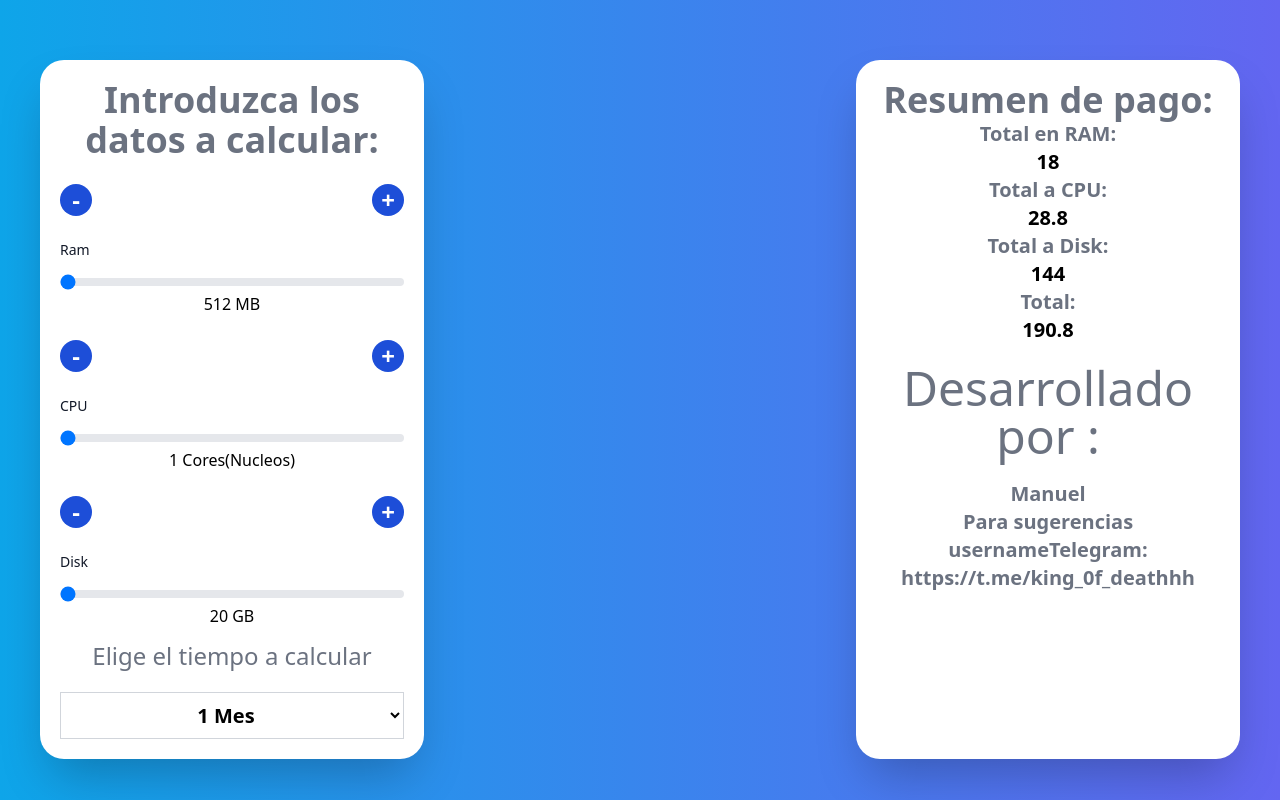
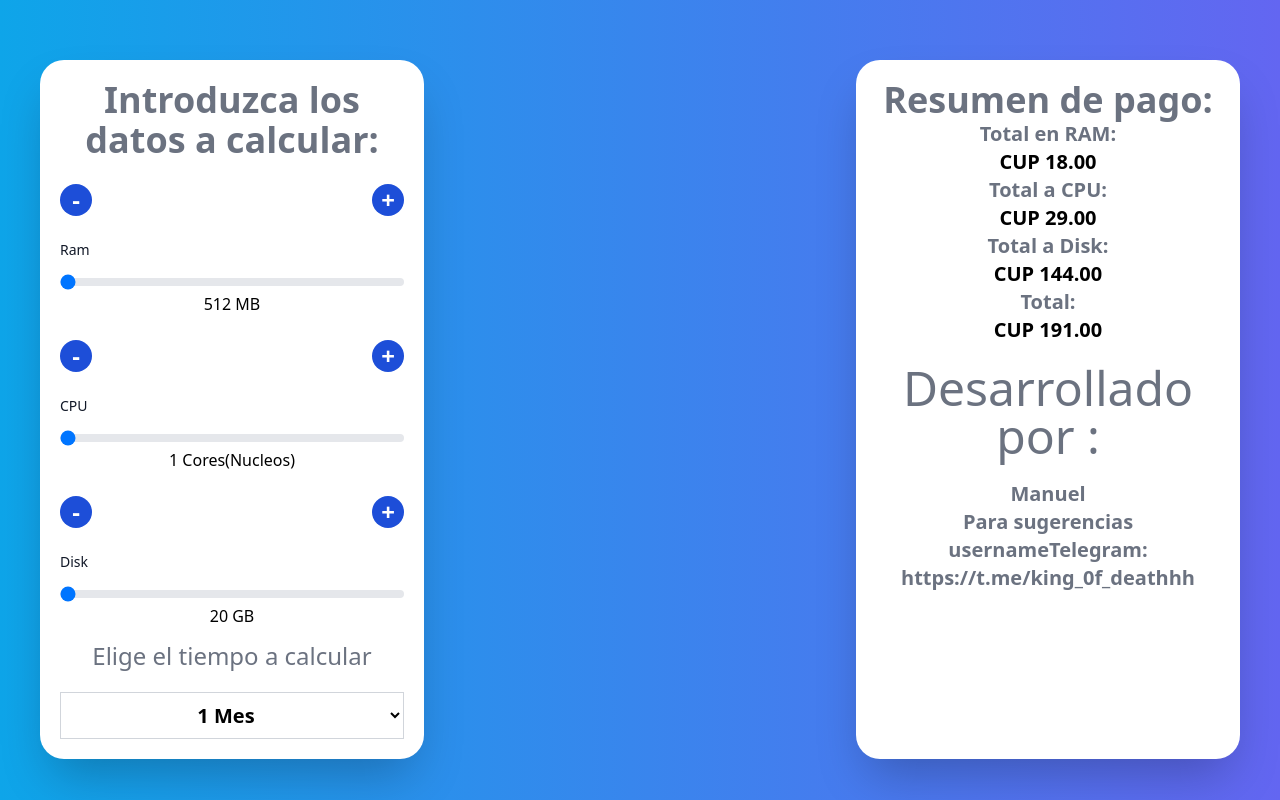
Before and after one commit to kaelthasmanu/CalculadoraVPSEtecsa, a React (Vite) app: page / in a window 1280 px wide. Built offline with nearby package versions, Linux system fonts and the light colour scheme.

Commit message:
Format money and round results

```diff
--- a/src/App.jsx
+++ b/src/App.jsx
@@ -169,13 +169,13 @@ function App() {
         <div className="m-10 bg-white p-5 max-w-sm rounded-3xl overflow-hidden shadow-2xl">
             <h1 className="text-4xl font-extrabold text-gray-500 text-center">Resumen de pago:</h1>
             <p className="text-xl text-gray-500 text-center font-bold">Total en RAM:</p>
-            <p className="text-xl text-black text-center font-bold">{pagoRam}</p>
+            <p className="text-xl text-black text-center font-bold">{formatMoney(Math.round(pagoRam))}</p>
             <p className="text-xl text-gray-500 text-center font-bold">Total a CPU:</p>
-            <p className="text-xl text-black text-center font-bold">{pagoCPU}</p>
+            <p className="text-xl text-black text-center font-bold">{formatMoney(Math.round(pagoCPU))}</p>
             <p className="text-xl text-gray-500 text-center font-bold">Total a Disk:</p>
-            <p className="text-xl text-black text-center font-bold">{pagoDisk}</p>
+            <p className="text-xl text-black text-center font-bold">{formatMoney(Math.round(pagoDisk))}</p>
             <p className="text-xl text-gray-500 text-center font-bold">Total:</p>
-            <p className="text-xl text-black text-center font-bold">{pagoDisk + pagoRam + pagoCPU}</p>
+            <p className="text-xl text-black text-center font-bold">{formatMoney(Math.round(pagoDisk + pagoRam + pagoCPU))}</p>
             <h1 className="p-5 text-5xl text-gray-500 text-center">Desarrollado por :</h1>
             <p className="text-xl text-gray-500 text-center font-bold">Manuel</p>
             <p className="text-xl text-gray-500 text-center font-bold">Para sugerencias usernameTelegram:</p>
```
